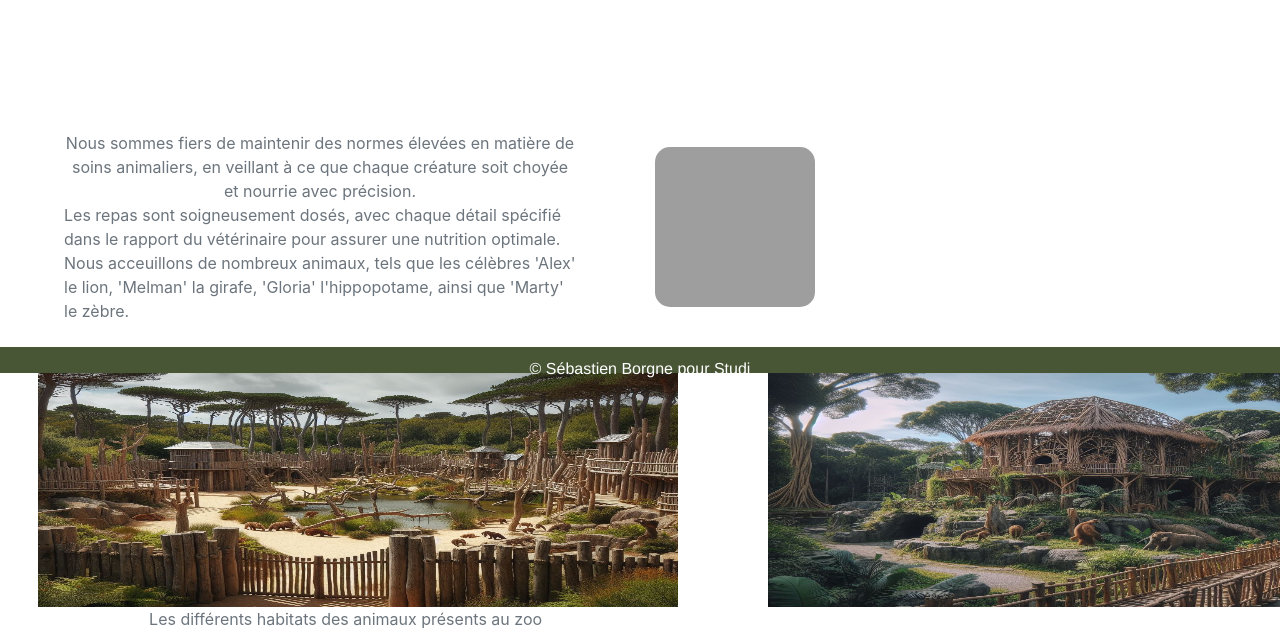
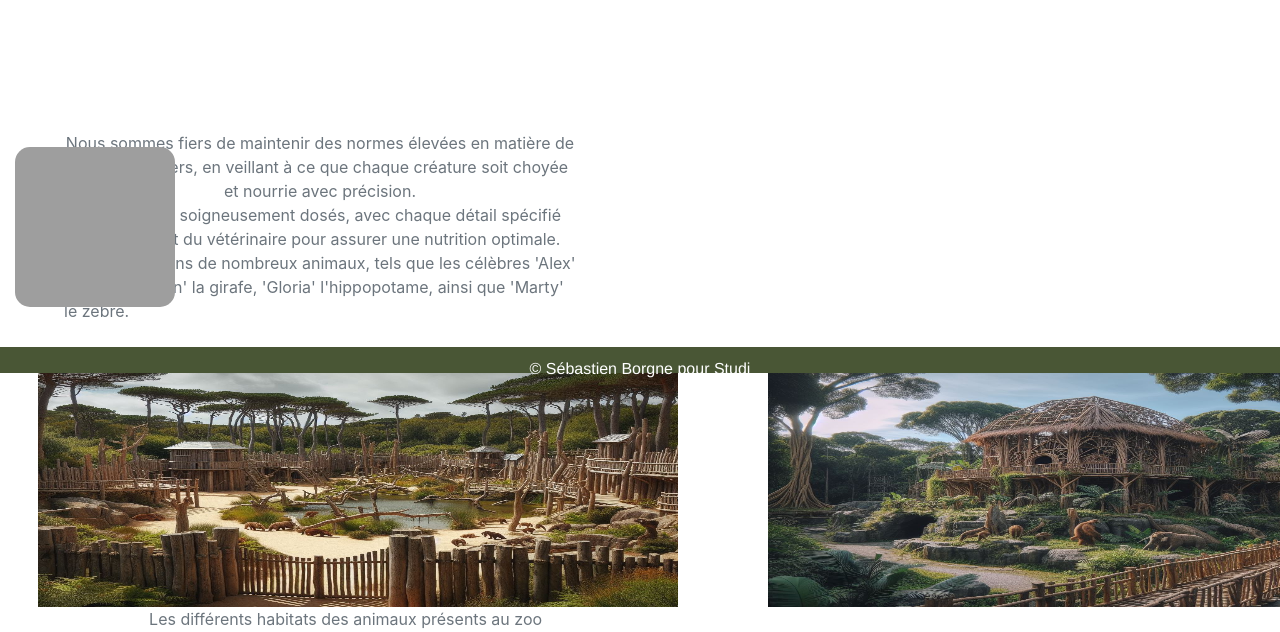
Before and after one commit to Sebastien35/Arcadia, a Symfony app: template templates/acceuil/index.html.twig in a window 1280 px wide. Shown: the part 427-1059 px from the top of the page. Run offline with Twig, Linux system fonts and the light colour scheme; the template is opened without the code that fills it, so the values that code supplies are empty; some libraries are stand-ins or nearby versions; grey boxes are pictures that could not be loaded.

Commit message:
Fix positioning of right image in acceuil.css

```diff
--- a/public/css/acceuil.css
+++ b/public/css/acceuil.css
@@ -102,7 +102,7 @@
 
 .box-right-image .image-right{
   position:relative;
-  left:50vw;;
+
   top:-15vw;
 }
 
--- a/public/css/admin.css
+++ b/public/css/admin.css
@@ -53,4 +53,3 @@ form{
     border:0px;
 
 }
-=======
```
